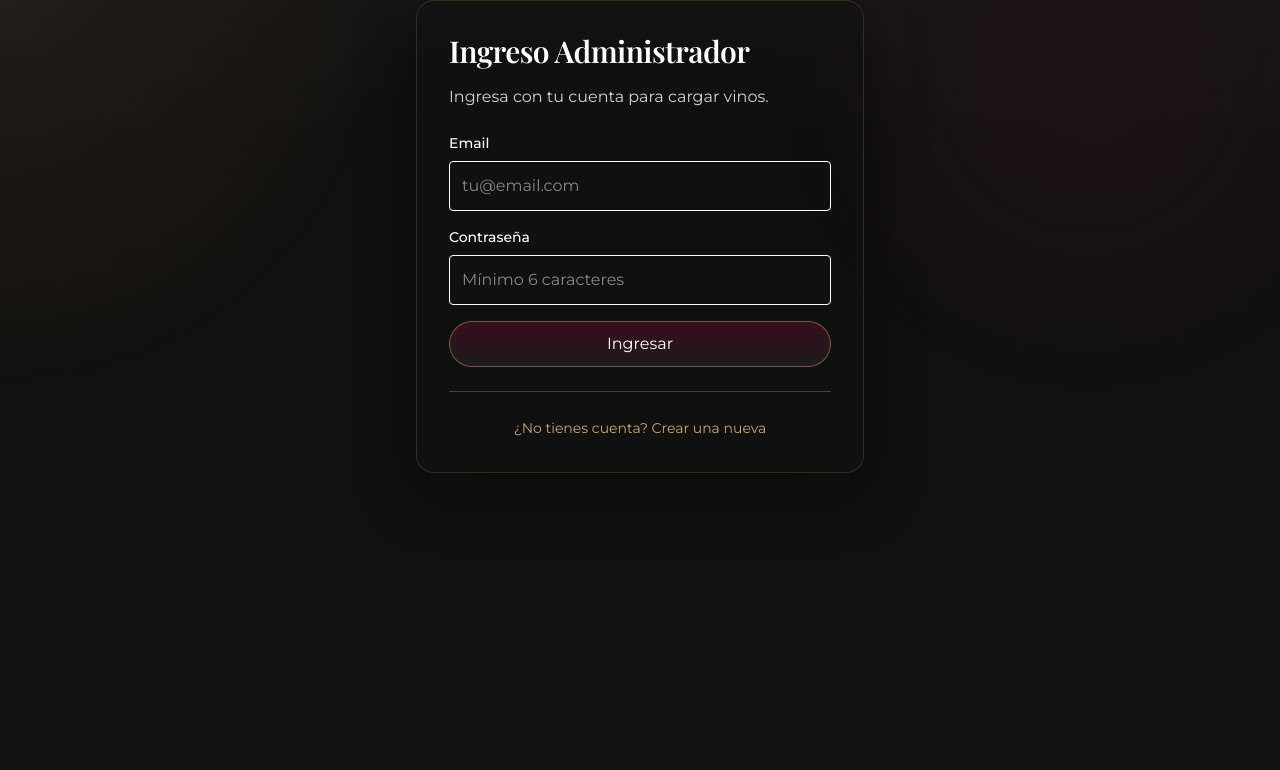
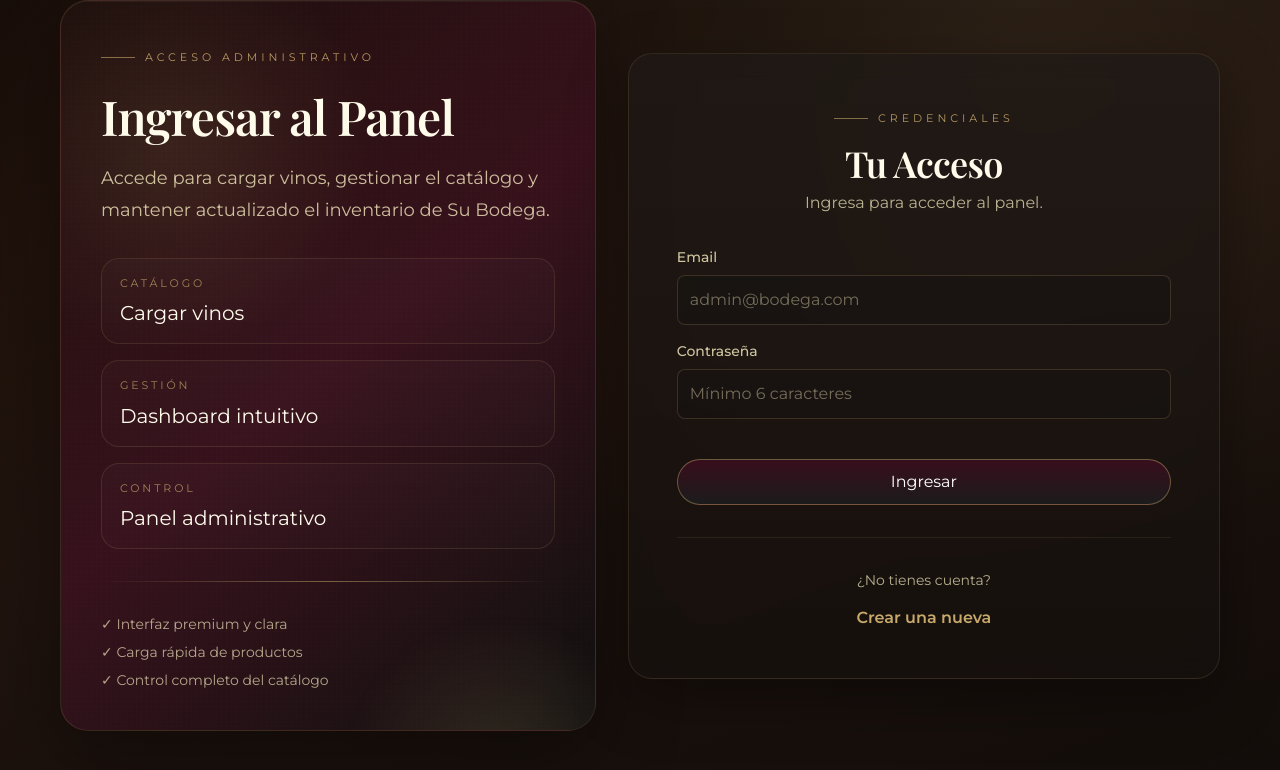
Before and after one commit to joaquinrc26/Su-Bodega, a Next.js app in the folder su-bodega/: page /admin in a window 1280 px wide. Shown: the top 770 px of the page. Built offline with nearby package versions, Linux system fonts and the light colour scheme; no server answers; a web font is replaced by a local one.

Commit message:
Elevar experiencia admin: dashboard intuitivo, login premium y formulario fluido

```diff
--- a/su-bodega/app/admin/dashboard/page.tsx
+++ b/su-bodega/app/admin/dashboard/page.tsx
@@ -13,35 +13,87 @@ export default async function AdminDashboardPage() {
   }
 
   return (
-    <main className="container-premium py-12">
-      <section className="card-premium p-8 glass space-y-6">
+    <main className="min-h-screen buyer-bodegon-bg text-amber-50">
+      <div className="container-premium py-10 md:py-14">
+        <section className="wine-hero grain-overlay mb-12 p-7 md:p-10">
+          <div className="flex flex-col gap-8 lg:flex-row lg:items-end lg:justify-between">
             <div>
-          <span className="text-sm uppercase tracking-[0.4em] text-gold">Panel Administrador</span>
-          <h1 className="text-4xl md:text-5xl font-playfair font-semibold mt-4">Dashboard de gestión</h1>
-          <p className="text-slate-300 mt-3 max-w-2xl">
-            Esta es la vista de administración. Desde acá podés cargar productos y gestionar el catálogo.
+              <span className="wine-section-label">Gestión de catálogo</span>
+              <h1 className="mt-4 text-5xl md:text-6xl font-playfair text-amber-50">Panel Administrativo</h1>
+              <p className="mt-3 max-w-2xl text-lg leading-8 text-amber-100/74">
+                Desde aquí controlas el catálogo de Su Bodega. Carga vinos, gestiona productos y mantén actualizado el inventario con una interfaz clara y directa.
               </p>
             </div>
 
-        <div className="grid gap-4 md:grid-cols-2">
-          <Link href="/add-wine" className="btn-premium text-center">
-            Cargar nuevo vino
+            <div className="grid gap-3 sm:grid-cols-3 lg:max-w-xl">
+              <div className="wine-stat">
+                <p className="text-[11px] uppercase tracking-[0.26em] text-gold/72">Acción</p>
+                <p className="mt-2 text-lg font-playfair">Cargar vinos</p>
+              </div>
+              <div className="wine-stat">
+                <p className="text-[11px] uppercase tracking-[0.26em] text-gold/72">Catálogo</p>
+                <p className="mt-2 text-lg font-playfair">Gestionar etiquetas</p>
+              </div>
+              <div className="wine-stat">
+                <p className="text-[11px] uppercase tracking-[0.26em] text-gold/72">Vista</p>
+                <p className="mt-2 text-lg font-playfair">Buyer live</p>
+              </div>
+            </div>
+          </div>
+        </section>
+
+        <div className="grid gap-6 md:grid-cols-2 mb-12">
+          <Link href="/add-wine" className="wine-card p-8 rounded-[24px] hover:border-gold transition-all group">
+            <div className="flex items-start gap-4">
+              <div className="text-4xl">📦</div>
+              <div>
+                <span className="wine-section-label">Acción principal</span>
+                <h2 className="text-2xl font-playfair font-semibold mt-2">Cargar Nuevo Vino</h2>
+                <p className="text-sm text-amber-100/70 mt-2">
+                  Agrega productos a tu catálogo. Formulario claro con fotos, precios, región y maridaje.
+                </p>
+              </div>
+              <div className="text-2xl opacity-0 group-hover:opacity-100 transition-opacity">→</div>
+            </div>
           </Link>
-          <Link
-            href="/wines"
-            className="px-4 py-3 border rounded text-slate-100 border-slate-600 hover:border-gold text-center"
-          >
-            Ir a vista comprador
+
+          <Link href="/wines" className="wine-card p-8 rounded-[24px] hover:border-gold transition-all group">
+            <div className="flex items-start gap-4">
+              <div className="text-4xl">👁️</div>
+              <div>
+                <span className="wine-section-label">Vista buyer</span>
+                <h2 className="text-2xl font-playfair font-semibold mt-2">Ver Catálogo en Vivo</h2>
+                <p className="text-sm text-amber-100/70 mt-2">
+                  Previsualiza cómo ven los clientes tu catálogo actualizado en tiempo real.
+                </p>
+              </div>
+              <div className="text-2xl opacity-0 group-hover:opacity-100 transition-opacity">→</div>
+            </div>
           </Link>
         </div>
 
-        <div className="flex flex-wrap gap-3">
-          <Link href="/" className="px-4 py-3 border rounded text-slate-100 border-slate-600 hover:border-gold">
-            Volver al inicio
+        <section className="wine-card p-8 rounded-[24px]">
+          <span className="wine-section-label">Navegación</span>
+          <h3 className="text-xl font-playfair font-semibold mt-4 mb-6">Más opciones</h3>
+
+          <div className="grid gap-4 md:grid-cols-3">
+            <Link href="/" className="rounded-lg border border-gold/20 px-5 py-4 text-center text-amber-50 hover:border-gold hover:bg-gold/5 transition">
+              <p className="text-2xl mb-2">🏠</p>
+              <p className="text-sm">Volver a Inicio</p>
             </Link>
+
+            <Link href="/buyer-auth" className="rounded-lg border border-gold/20 px-5 py-4 text-center text-amber-50 hover:border-gold hover:bg-gold/5 transition">
+              <p className="text-2xl mb-2">👤</p>
+              <p className="text-sm">Acceso Buyer</p>
+            </Link>
+
+            <div className="rounded-lg border border-gold/20 px-5 py-4 text-center hover:border-gold hover:bg-gold/5 transition">
+              <p className="text-2xl mb-2">🚪</p>
               <LogoutButton />
             </div>
+          </div>
         </section>
+      </div>
     </main>
   );
 }
--- a/su-bodega/app/admin/page.tsx
+++ b/su-bodega/app/admin/page.tsx
@@ -68,69 +68,110 @@ export default function AdminPage() {
   }
 
   return (
-    <main className="container-premium py-12">
-      <div className="card-premium p-8 max-w-md mx-auto">
-        <h1 className="text-3xl font-semibold mb-4">
-          {mode === 'login' ? 'Ingreso Administrador' : 'Crear Cuenta Admin'}
+    <main className="min-h-screen buyer-bodegon-bg text-amber-50">
+      <div className="container-premium py-12 md:py-20">
+        <div className="grid gap-8 lg:grid-cols-[0.95fr_1.05fr] lg:items-stretch">
+          <section className="wine-hero grain-overlay p-8 md:p-10 rounded-[28px]">
+            <span className="wine-section-label">Acceso administrativo</span>
+            <h1 className="mt-5 text-4xl md:text-5xl font-playfair font-semibold leading-tight">
+              {mode === 'login' ? 'Ingresar al Panel' : 'Crear Cuenta Admin'}
             </h1>
-        <p className="text-slate-300 mb-6">
+            <p className="mt-4 max-w-xl text-lg leading-8 text-amber-100/76">
               {mode === 'login'
-            ? 'Ingresa con tu cuenta para cargar vinos.'
-            : 'Crea una nueva cuenta de administrador.'}
+                ? 'Accede para cargar vinos, gestionar el catálogo y mantener actualizado el inventario de Su Bodega.'
+                : 'Crea una nueva cuenta de administrador para acceder al panel de gestión y cargas de productos.'}
             </p>
+
+            <div className="mt-8 grid gap-4 md:grid-cols-3 lg:grid-cols-1">
+              <div className="wine-stat">
+                <p className="text-[11px] uppercase tracking-[0.26em] text-gold/72">Catálogo</p>
+                <p className="mt-2 text-xl font-playfair">Cargar vinos</p>
+              </div>
+              <div className="wine-stat">
+                <p className="text-[11px] uppercase tracking-[0.26em] text-gold/72">Gestión</p>
+                <p className="mt-2 text-xl font-playfair">Dashboard intuitivo</p>
+              </div>
+              <div className="wine-stat">
+                <p className="text-[11px] uppercase tracking-[0.26em] text-gold/72">Control</p>
+                <p className="mt-2 text-xl font-playfair">Panel administrativo</p>
+              </div>
+            </div>
+
+            <div className="wine-divider my-8" />
+
+            <div className="space-y-2 text-sm text-amber-100/66">
+              <p>✓ Interfaz premium y clara</p>
+              <p>✓ Carga rápida de productos</p>
+              <p>✓ Control completo del catálogo</p>
+            </div>
+          </section>
+
+          <div className="wine-card p-8 md:p-12 w-full rounded-[28px] self-center">
+            <div className="text-center mb-8">
+              <span className="wine-section-label">Credenciales</span>
+              <h2 className="text-3xl md:text-4xl font-playfair font-semibold mt-4 mb-2">
+                {mode === 'login' ? 'Tu Acceso' : 'Nuevo Admin'}
+              </h2>
+              <p className="text-amber-100/70">
+                {mode === 'login' ? 'Ingresa para acceder al panel.' : 'Completa los datos para registrarte.'}
+              </p>
+            </div>
 
             <form onSubmit={mode === 'login' ? handleLogin : handleRegister} className="space-y-4">
               {mode === 'register' && (
                 <div>
-              <label className="block text-sm font-medium mb-2">Nombre</label>
+                  <label className="block text-sm font-medium text-amber-100/80 mb-2">Nombre Completo</label>
                   <input
                     type="text"
                     value={name}
                     onChange={(e) => setName(e.target.value)}
-                className="w-full border rounded p-3 bg-transparent"
-                placeholder="Tu nombre completo"
+                    className="w-full border border-gold/20 rounded-lg p-3 bg-black/30 text-amber-50 placeholder-amber-100/40 focus:border-gold focus:outline-none"
+                    placeholder="Tu nombre"
                     required
                   />
                 </div>
               )}
 
               <div>
-            <label className="block text-sm font-medium mb-2">Email</label>
+                <label className="block text-sm font-medium text-amber-100/80 mb-2">Email</label>
                 <input
                   type="email"
                   value={email}
                   onChange={(e) => setEmail(e.target.value)}
-              className="w-full border rounded p-3 bg-transparent"
-              placeholder="tu@email.com"
+                  className="w-full border border-gold/20 rounded-lg p-3 bg-black/30 text-amber-50 placeholder-amber-100/40 focus:border-gold focus:outline-none"
+                  placeholder="admin@bodega.com"
                   required
                 />
               </div>
 
               <div>
-            <label className="block text-sm font-medium mb-2">Contraseña</label>
+                <label className="block text-sm font-medium text-amber-100/80 mb-2">Contraseña</label>
                 <input
                   type="password"
                   value={password}
                   onChange={(e) => setPassword(e.target.value)}
-              className="w-full border rounded p-3 bg-transparent"
+                  className="w-full border border-gold/20 rounded-lg p-3 bg-black/30 text-amber-50 placeholder-amber-100/40 focus:border-gold focus:outline-none"
                   placeholder="Mínimo 6 caracteres"
                   required
                   minLength={6}
                 />
               </div>
 
-          <button type="submit" disabled={loading} className="btn-premium w-full">
+              <button type="submit" disabled={loading} className="btn-premium w-full mt-6 py-3">
                 {loading ? 'Procesando...' : mode === 'login' ? 'Ingresar' : 'Crear Cuenta'}
               </button>
 
               {message && (
-            <p className={`text-sm ${message.type === 'success' ? 'text-green-300' : 'text-yellow-200'}`}>
+                <div className={`p-3 rounded-lg text-sm ${message.type === 'success' ? 'bg-green-900/30 text-green-200' : 'bg-amber-900/30 text-amber-200'}`}>
                   {message.text}
-            </p>
+                </div>
               )}
             </form>
 
-        <div className="mt-6 pt-6 border-t border-slate-700 text-center">
+            <div className="mt-8 pt-8 border-t border-gold/10 text-center">
+              <p className="text-amber-100/70 text-sm mb-4">
+                {mode === 'login' ? '¿No tienes cuenta?' : '¿Ya tienes cuenta?'}
+              </p>
               <button
                 onClick={() => {
                   setMode(mode === 'login' ? 'register' : 'login');
@@ -139,12 +180,12 @@ export default function AdminPage() {
                   setPassword('');
                   setName('');
                 }}
-            className="text-sm text-gold hover:underline"
+                className="text-gold hover:text-gold/80 font-semibold transition"
               >
-            {mode === 'login'
-              ? '¿No tienes cuenta? Crear una nueva'
-              : '¿Ya tienes cuenta? Ingresar'}
+                {mode === 'login' ? 'Crear una nueva' : 'Ingresa aquí'}
               </button>
+            </div>
+          </div>
         </div>
       </div>
     </main>
```
Also changed, not shown: su-bodega/app/add-wine/AddWineForm.tsx (+83 -55 lines). Lines whose indentation alone changed are shown as unchanged.
